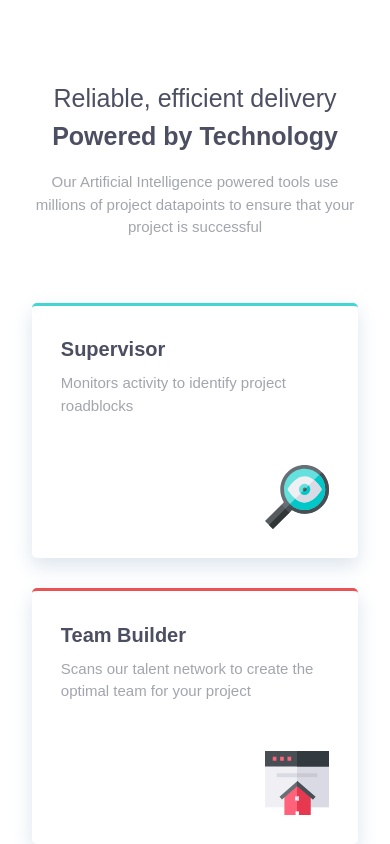
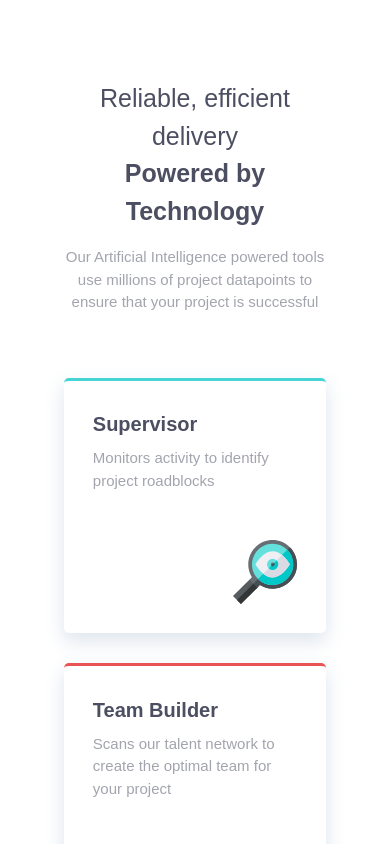
Before and after one commit to jeffagregado/fourCardFeaturePage, a plain HTML site: page index.html in a window 390 px wide. Shown: the top 844 px of the page. Drawn offline with Linux system fonts and the light colour scheme; a web font is replaced by a local one.

Commit message:
convert media to container

```diff
--- a/index.html
+++ b/index.html
@@ -6,6 +6,7 @@
 		<!-- displays site properly based on user's device -->
 
 		<link rel="icon" type="image/png" sizes="32x32" href="./images/favicon-32x32.png" />
+		<link rel="stylesheet" href="https://fonts.google.com/specimen/Poppins">
 		<link type="css" rel="stylesheet" href="./styles/reset.css" />
 		<link rel="stylesheet" type="text/css" href="./styles/reset.css">
 		<link rel="stylesheet" type="text/css" href="./styles/styles.css">
@@ -23,15 +24,15 @@
 		</style>
 	</head>
 	<body>
-		<main class="container">
-			<section class="hero">
+		<main class="wrapper">
+			<section class="hero container">
 				<div class="heroTitle">
 					<h1 class="title01">Reliable, efficient delivery<br /><span>Powered by Technology</span></h1>
 					<p>
 						Our Artificial Intelligence powered tools use millions of project data<br class="mobileOnly">points to ensure that your project is successful
 					</p>
 				</div>
-				<ul class="cardContainer">
+				<ul class="cardContainer container">
 					<li class="card single-card cardSupervisor">
 						<h3>Supervisor</h3>
 						<p>Monitors activity to identify project roadblocks</p>
--- a/styles/styles.css
+++ b/styles/styles.css
@@ -11,10 +11,10 @@
 	--desktop: 1440px;
 }
 
-@font-face {
+/* @font-face {
 	font-family: Poppins;
 	src: url('https://fonts.google.com/specimen/Poppins');
-}
+} */
 
 body {
 	color: var(--neautralDarkBlue);
@@ -26,11 +26,16 @@ p {
 	color: var(--neautralGrayishBlue);
 }
 
-.container {
+.wrapper {
 	display: block;
 	margin: 0 auto;
 	padding: 0 4rem;
 	max-width: 1440px;
+	container-type: inline-size;
+}
+
+.container {
+	container-type: inline-size;
 }
 
 .hero {
@@ -120,11 +125,11 @@ p {
 	color: hsl(228, 45%, 44%);
 }
 
-@media only screen and (max-width: 768px) {
+@container (max-width: 768px) {
 	.mobileOnly {
 		display: none;
 	}
-	.container {
+	.wrapper {
 		padding: 0 2rem;
 	}
 	.cardContainer {
```
